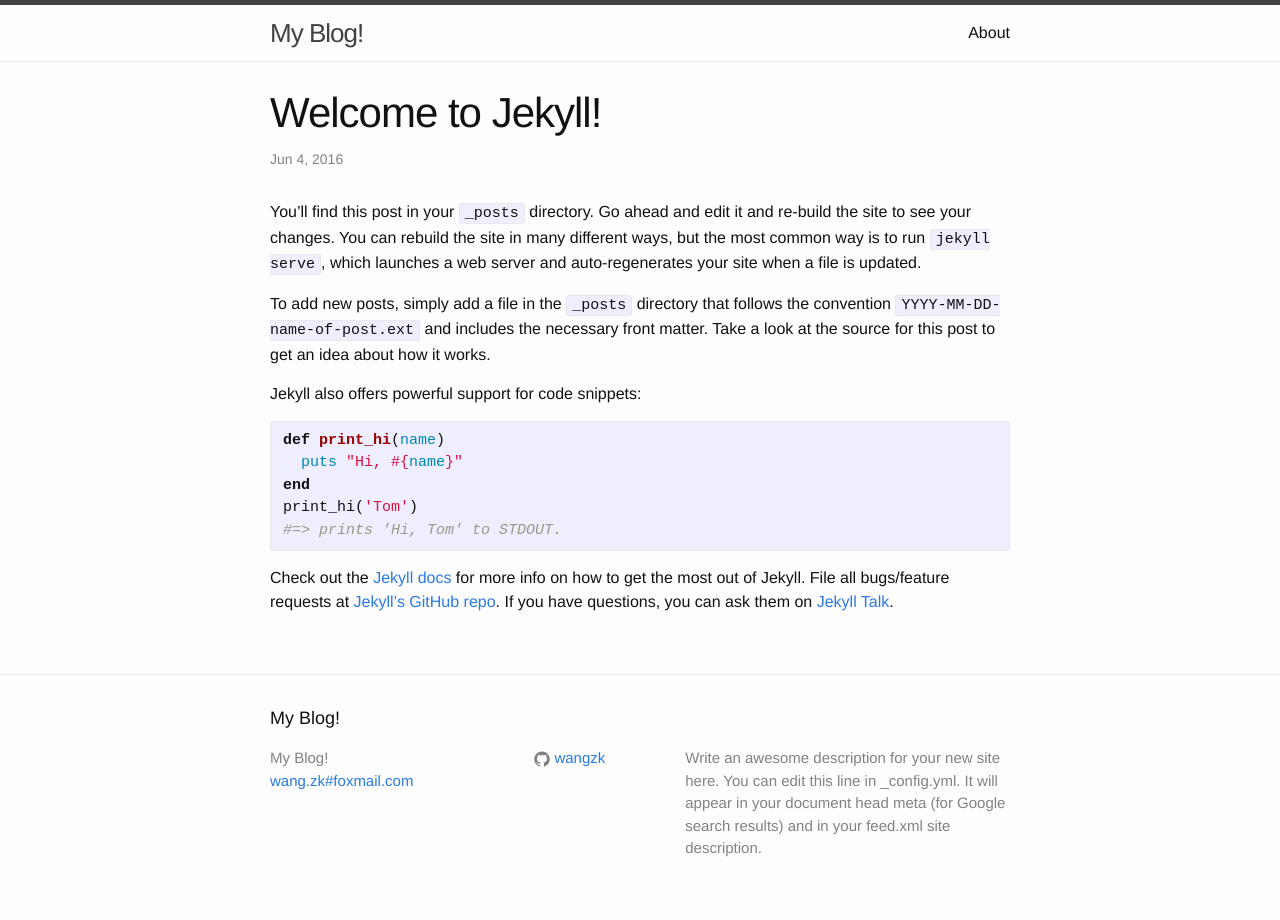
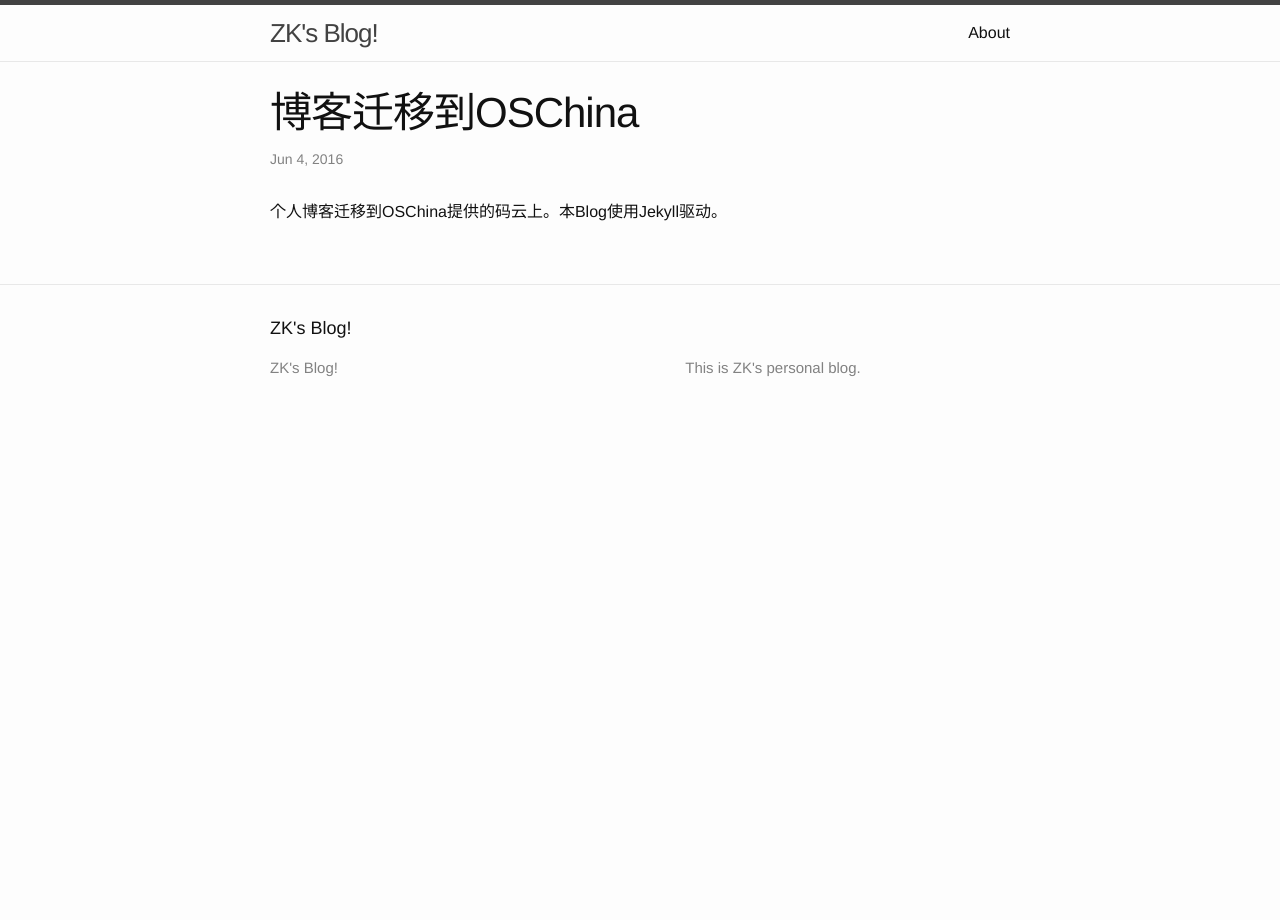
Before and after one commit to wangzk/wangzk.github.io, a Jekyll site: the page built from _posts/2016-06-04-welcome-to-jekyll.markdown, in a window 1280 px wide. Built offline with Jekyll 4.4.1, drawn with Linux system fonts in a browser that asks for light colours; comment, search, counter and statistics services are not loaded.

Commit message:
Add new posts.

```diff
--- a/_config.yml
+++ b/_config.yml
@@ -6,16 +6,14 @@
 # 'jekyll serve'. If you change this file, please restart the server process.
 
 # Site settings
-title: My Blog!
-email: wang.zk#foxmail.com
+title: ZK's Blog!
+email: ""
 description: > # this means to ignore newlines until "baseurl:"
-  Write an awesome description for your new site here. You can edit this
-  line in _config.yml. It will appear in your document head meta (for
-  Google search results) and in your feed.xml site description.
+  This is ZK's personal blog.
 baseurl: "" # the subpath of your site, e.g. /blog
-url: "http://pasa-bigdata.nju.edu.cn/people/wangzhaokang" # the base hostname & protocol for your site
+url: "" # the base hostname & protocol for your site
 #twitter_username: jekyllrb
-github_username:  wangzk
+#github_username:  wangzk
 encoding: UTF-8
 
 # Build settings
--- a/_posts/2016-06-04-welcome-to-jekyll.markdown
+++ b/_posts/2016-06-04-welcome-to-jekyll.markdown
@@ -1,25 +1,7 @@
 ---
 layout: post
-title:  "Welcome to Jekyll!"
+title:  "博客迁移到OSChina"
 date:   2016-06-04 09:35:29 +0800
 categories: jekyll update
 ---
-You’ll find this post in your `_posts` directory. Go ahead and edit it and re-build the site to see your changes. You can rebuild the site in many different ways, but the most common way is to run `jekyll serve`, which launches a web server and auto-regenerates your site when a file is updated.
-
-To add new posts, simply add a file in the `_posts` directory that follows the convention `YYYY-MM-DD-name-of-post.ext` and includes the necessary front matter. Take a look at the source for this post to get an idea about how it works.
-
-Jekyll also offers powerful support for code snippets:
-
-{% highlight ruby %}
-def print_hi(name)
-  puts "Hi, #{name}"
-end
-print_hi('Tom')
-#=> prints 'Hi, Tom' to STDOUT.
-{% endhighlight %}
-
-Check out the [Jekyll docs][jekyll-docs] for more info on how to get the most out of Jekyll. File all bugs/feature requests at [Jekyll’s GitHub repo][jekyll-gh]. If you have questions, you can ask them on [Jekyll Talk][jekyll-talk].
-
-[jekyll-docs]: http://jekyllrb.com/docs/home
-[jekyll-gh]:   https://github.com/jekyll/jekyll
-[jekyll-talk]: https://talk.jekyllrb.com/
+个人博客迁移到OSChina提供的码云上。本Blog使用Jekyll驱动。
```
Also changed, not shown: _posts/2016-06-04-linux-chinese-im-check.markdown (added, +157 -0 lines), _posts/2016-06-04-linux-cn-news-site.markdown (added, +18 -0 lines).
